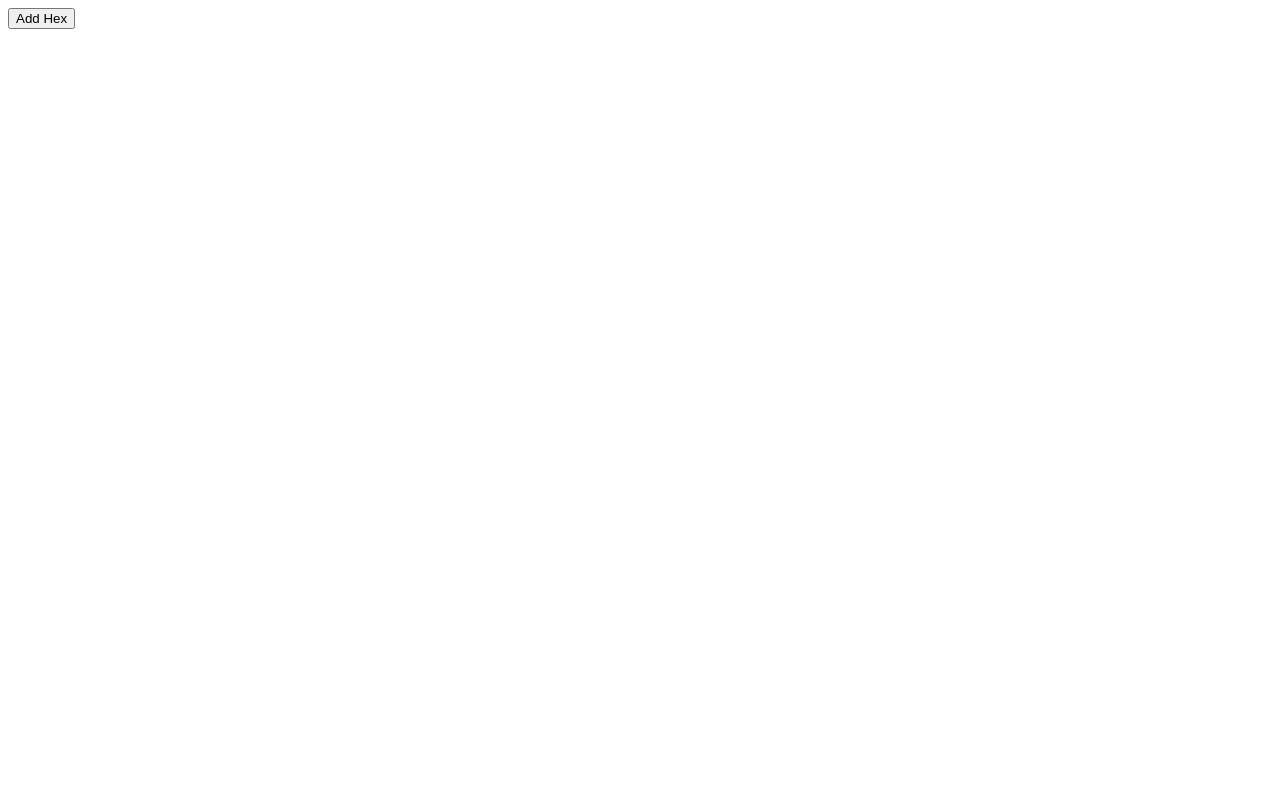
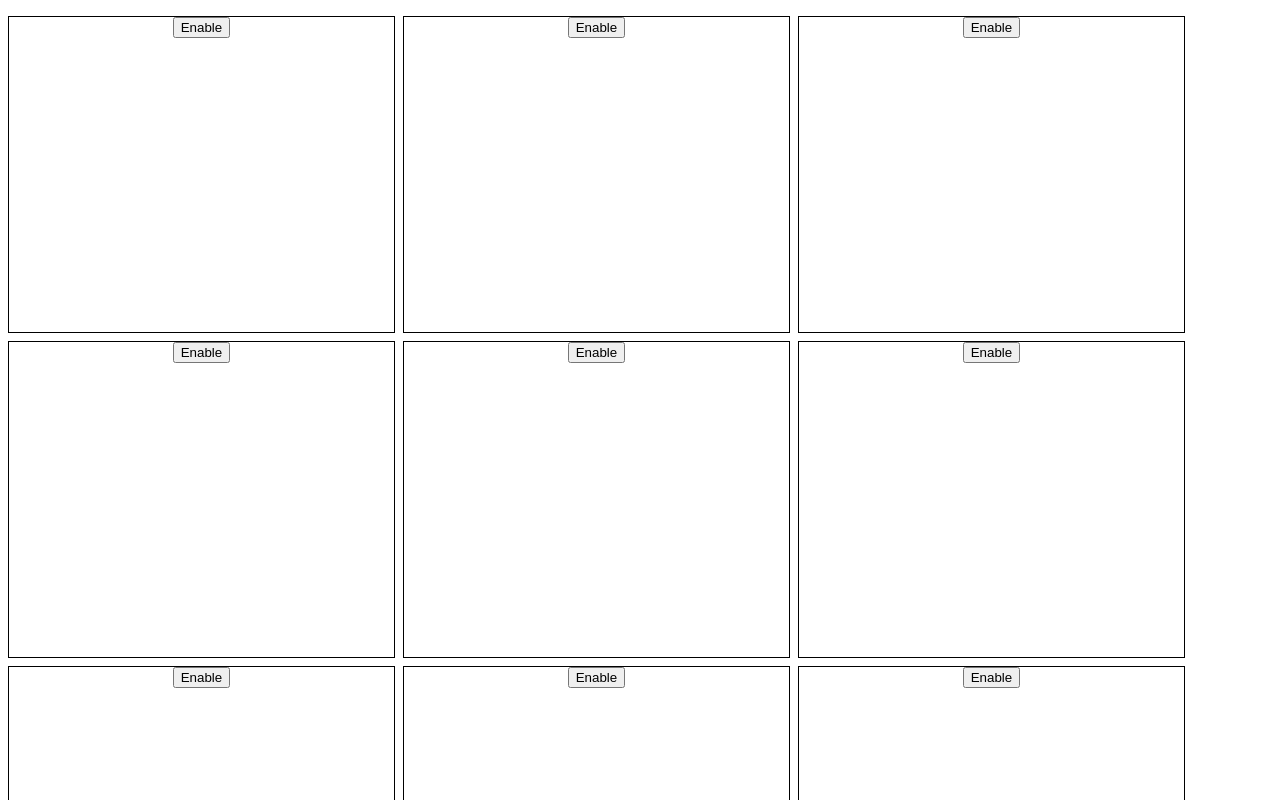
Before and after one commit to self-atari/icfp2025, a React (Vite) app in the folder ui/: page / in a window 1280 px wide. Shown: the top 800 px of the page. Built offline with nearby package versions, Linux system fonts and the light colour scheme.

Commit message:
A grid of hexes, enableable-disableable

```diff
--- a/ui/src/App.tsx
+++ b/ui/src/App.tsx
@@ -9,25 +9,50 @@ interface State {
 const blankHex: HexData = {
   edgeLabels: ["", "", "", "", "", ""],
   centerLabel: "",
+  disabled: true,
 };
 
 function App() {
   const [state, setState, removeState] = useLocalStorage<State>(
     "icfp2025--state",
     {
-      hexes: [],
+      hexes: [
+        blankHex,
+        blankHex,
+        blankHex,
+        blankHex,
+        blankHex,
+        blankHex,
+        blankHex,
+        blankHex,
+        blankHex,
+        blankHex,
+        blankHex,
+        blankHex,
+      ],
     },
   );
 
   return (
     <>
-      <button
+      {/* <button
         onClick={() => {
           setState({ ...state, hexes: [...state.hexes, blankHex] });
         }}
       >
         Add Hex
-      </button>
+      </button> */}
+
+      {/* <button
+        onClick={() => {
+          removeState();
+          location.reload();
+        }}
+      >
+        Reset storage
+      </button> */}
+
+      <div className="hexes">
         {state.hexes.map((hex, index) => (
           <Hex
             key={index}
@@ -45,6 +70,7 @@ function App() {
         ))}
         {/* <button */}
         {/* // <Hex data={blankHex} onChange={() => {}}></Hex> */}
+      </div>
     </>
   );
 }
--- a/ui/src/Hex.tsx
+++ b/ui/src/Hex.tsx
@@ -3,6 +3,7 @@ type EdgeLabels = [string, string, string, string, string, string];
 export interface HexData {
   edgeLabels: EdgeLabels;
   centerLabel: string;
+  disabled: boolean;
 }
 
 interface HexProps {
@@ -25,8 +26,26 @@ export function Hex({ data, onChange, onRemove }: HexProps) {
   }
 
   return (
-    <div className="hex">
-      <button className="remove" onClick={onRemove}>
+    <div className={"hex"}>
+      {data.disabled ? (
+        <>
+          <button
+            onClick={() => {
+              onChange({ ...data, disabled: false });
+            }}
+          >
+            Enable
+          </button>
+        </>
+      ) : (
+        <>
+          <button
+            className="remove"
+            onClick={() => {
+              // disable
+              onChange({ ...data, disabled: true });
+            }}
+          >
             -
           </button>
           <div className="top-row">
@@ -75,6 +94,8 @@ export function Hex({ data, onChange, onRemove }: HexProps) {
               onChange={(value) => handleEdgeLabelChange(3, value)}
             />
           </div>
+        </>
+      )}
     </div>
   );
 }
--- a/ui/src/index.css
+++ b/ui/src/index.css
@@ -1,8 +1,22 @@
 :root {
-  --space: 100px;
+  --space: 70px;
   --diag-label--y-offset: 0.6;
   --diag-label--x-offset: 0.5;
   --side-label--x-offset: 0.5;
+}
+
+.hexes {
+  display: flex;
+  flex-wrap: wrap;
+}
+
+input {
+  border: 0;
+  background-color: hsla(0, 0%, 100%, 0.3);
+}
+input:focus {
+  outline: 1px solid hsl(210, 100%, 50%);
+  background-color: white;
 }
 
 .hex {
@@ -11,8 +25,10 @@
   align-items: center;
   border: 1px solid black;
   width: calc(var(--space) * 5.5);
+  height: calc(var(--space) * 4.5);
   position: relative;
   margin-top: 8px;
+  margin-right: 8px;
 }
 
 .hex .remove {
@@ -27,7 +43,7 @@
 .hex input {
   text-align: center;
   width: calc(var(--space) * 0.8);
-  font-size: calc(var(--space) * 0.2);
+  font-size: calc(var(--space) * 0.3);
 }
 
 .hex .edge-input-container-2 {
@@ -75,9 +91,11 @@
 
 .hex input {
   z-index: 100;
+  font-weight: bold;
 }
 .hex input::placeholder {
-  color: lightgray;
+  color: hsl(0, 0%, 70%);
+  font-weight: normal;
 }
 
 .hex .edge-input-container {
@@ -103,6 +121,6 @@
   justify-content: center;
 }
 .hex input.hex-label {
-  font-size: calc(var(--space) * 0.4);
+  font-size: calc(var(--space) * 0.5);
   width: calc(var(--space) * 1.2);
 }
```
Lines whose indentation alone changed are shown as unchanged.
